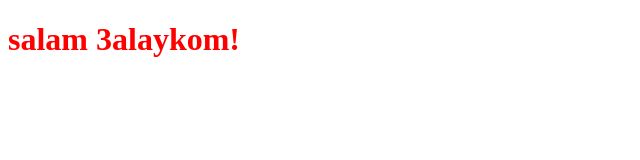
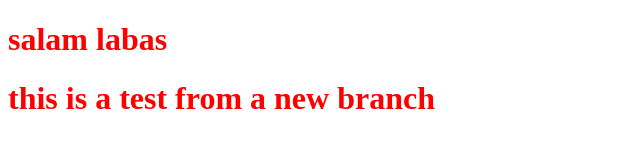
Before and after one commit to sarachafikidrissi/test, a plain HTML site: page index.html in a window 1280 px wide. Shown: the whole page, without its empty margins (0-640 px from the left). Drawn offline with Linux system fonts and the light colour scheme.

Commit message:
pushb changes from sara's branch

```diff
--- a/index.html
+++ b/index.html
@@ -7,8 +7,7 @@
     <link rel="stylesheet" href="./public/css/app.css">
 </head>
 <body>
-    <h1>salam 3alaykom!</h1>
-
-
+    <h1>salam labas</h1>
+    <h1>this is a test from a new branch </h1>
 </body>
 </html>
```
